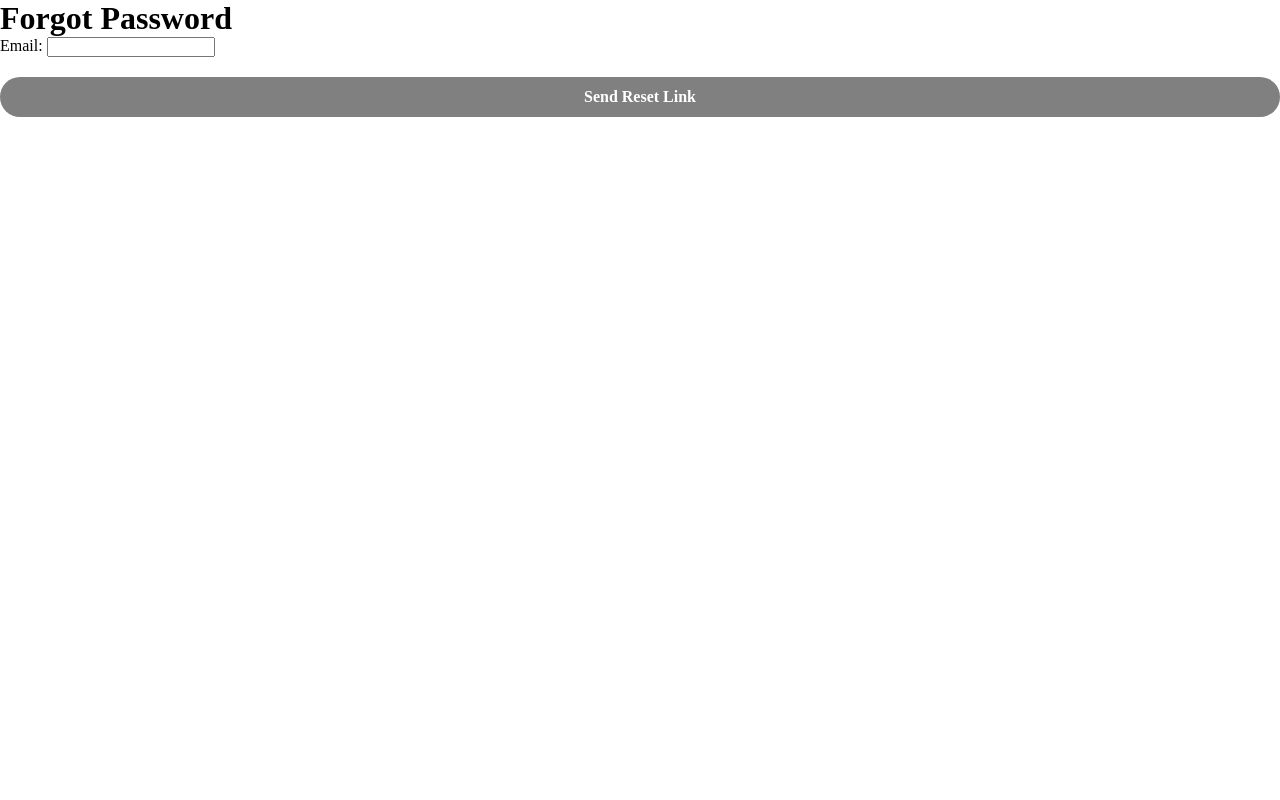
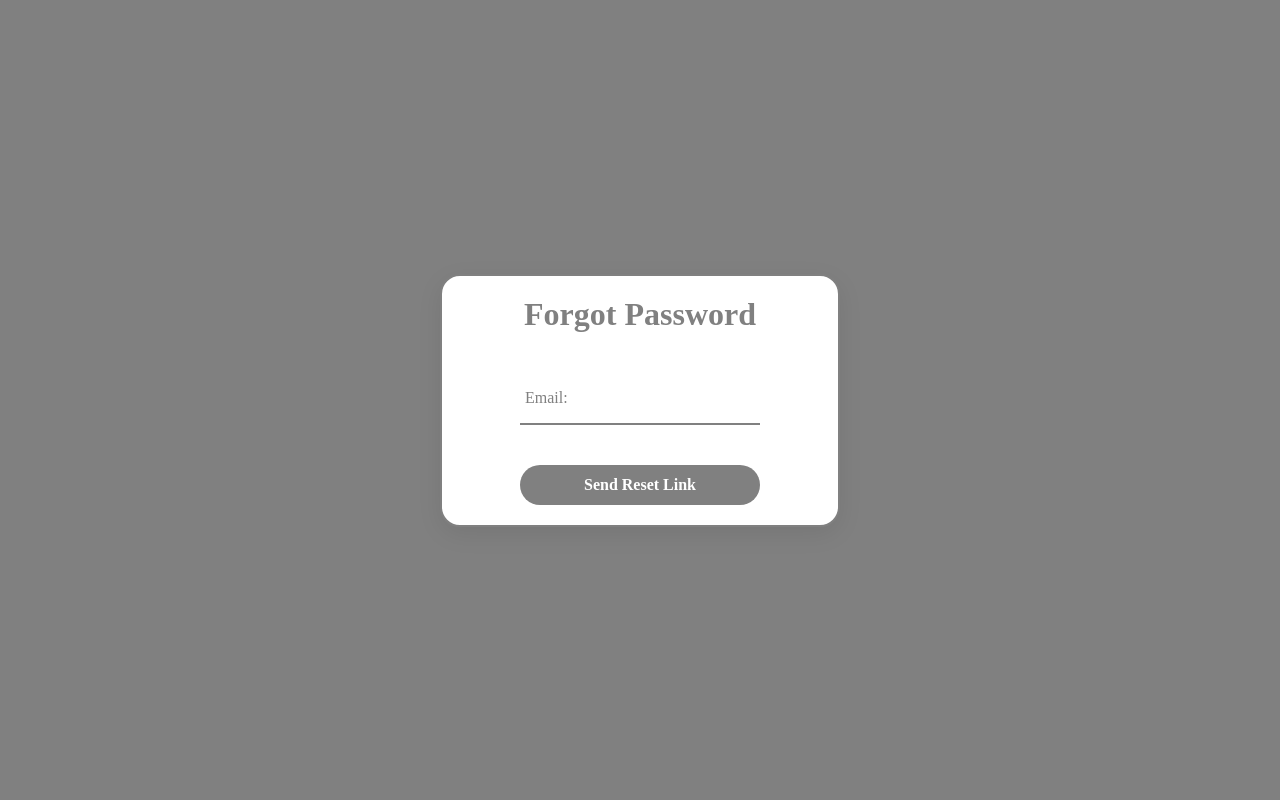
Before and after one commit to Nambwa04/team-project, a Flask app: page /auth/forgot_password in a window 1280 px wide. Run offline with Flask 3, Linux system fonts and the light colour scheme; some libraries are stand-ins or nearby versions.

```diff
--- a/app.py
+++ b/app.py
@@ -5,6 +5,11 @@ from flask_pymongo import PyMongo
 from models import mongo
 from services.realtime import realtime_service
 from flask_mail import Mail
+from dotenv import load_dotenv
+import os
+
+# Load environment variables from .env file
+load_dotenv()
 
 app = Flask(__name__)
 app.config.from_object(Config)
@@ -15,6 +20,11 @@ mongo.init_app(app)
 bcrypt.init_app(app)
 realtime_service.init_app(app)
 mail.init_app(app)
+
+# Print environment variables for debugging
+print("MAIL_USERNAME:", app.config['MAIL_USERNAME'])
+print("MAIL_PASSWORD:", app.config['MAIL_PASSWORD'])
+print("MAIL_DEFAULT_SENDER:", app.config['MAIL_DEFAULT_SENDER'])
 
 # Initialize User collection
 User.init_user()
--- a/routes/auth.py
+++ b/routes/auth.py
@@ -59,7 +59,13 @@ def login():
 
         user = User.find_by_email(email)
 
-        if not user or not bcrypt.check_password_hash(user["password"], password):
+        if not user:
+            print("User not found")  # Debugging line
+            flash("Invalid email or password", "danger")
+            return redirect(url_for("auth.login"))
+
+        if not User.verify_password(user, password):
+            print("Password does not match")  # Debugging line
             flash("Invalid email or password", "danger")
             return redirect(url_for("auth.login"))
 
@@ -132,6 +138,7 @@ def reset_password():
         # Update the user's password
         user = User.find_by_email(email)
         if user:
+            # Pass the plain password to update_password
             User.update_password(user['_id'], new_password)
             flash("Your password has been reset successfully.", "success")
             return redirect(url_for('auth.login'))
--- a/static/css/styles.css
+++ b/static/css/styles.css
@@ -1184,3 +1184,181 @@ button[type="submit"] {
     z-index: 999;
     display: none;
   }
+
+  /* Forgot Password Form */
+.forgot-password-body {
+    display: flex;
+    justify-content: center;
+    align-items: center;
+    min-height: 100vh;
+    width: 100%;
+    background: #808080; /* Gray background color */
+}
+
+.forgot-password-container {
+    position: relative;
+    width: 400px;
+    height: auto;
+    background: #fff; /* White background for the container */
+    border: 2px solid #808080; /* Gray border color */
+    border-radius: 20px;
+    box-shadow: 0 7px 25px rgba(0, 0, 0, 0.08);
+    display: flex;
+    flex-direction: column;
+    justify-content: center;
+    align-items: center;
+    padding: 20px;
+}
+
+.forgot-password-container h2 {
+    font-size: 2em;
+    color: #808080; /* Gray text color */
+    text-align: center;
+    margin-bottom: 20px;
+}
+
+.forgot-password-container .datafield {
+    position: relative;
+    margin: 20px 0;
+    width: 100%;
+    border-bottom: 2px solid #808080; /* Gray border color */
+}
+
+.forgot-password-container .datafield label {
+    position: absolute;
+    top: 50%;
+    left: 5px;
+    transform: translateY(-50%);
+    color: #808080; /* Gray text color */
+    font-size: 1em;
+    pointer-events: none;
+    transition: .5s;
+}
+
+.forgot-password-container .datafield input:focus ~ label,
+.forgot-password-container .datafield input:valid ~ label {
+    top: -5px;
+}
+
+.forgot-password-container .datafield input {
+    width: 100%;
+    height: 50px;
+    background: transparent;
+    border: none;
+    outline: none;
+    font-size: 1em;
+    padding: 0 35px 0 5px;
+    color: #808080; /* Gray text color */
+}
+
+.forgot-password-container .datafield ion-icon {
+    position: absolute;
+    right: 10px;
+    color: #808080; /* Gray icon color */
+    font-size: 1.2em;
+    top: 50%;
+    transform: translateY(-50%);
+}
+
+.forgot-password-btn {
+    width: 100%;
+    height: 40px;
+    border-radius: 40px;
+    background: #808080; /* Gray button background color */
+    border: none;
+    outline: none;
+    cursor: pointer;
+    font-size: 1em;
+    font-weight: 600;
+    color: #fff; /* White text color */
+    margin-top: 20px;
+}
+
+/* Reset Password Form */
+.reset-password-body {
+    display: flex;
+    justify-content: center;
+    align-items: center;
+    min-height: 100vh;
+    width: 100%;
+    background: #808080; /* Gray background color */
+}
+
+.reset-password-container {
+    position: relative;
+    width: 400px;
+    height: auto;
+    background: #fff; /* White background for the container */
+    border: 2px solid #808080; /* Gray border color */
+    border-radius: 20px;
+    box-shadow: 0 7px 25px rgba(0, 0, 0, 0.08);
+    display: flex;
+    flex-direction: column;
+    justify-content: center;
+    align-items: center;
+    padding: 20px;
+}
+
+.reset-password-container h2 {
+    font-size: 2em;
+    color: #808080; /* Gray text color */
+    text-align: center;
+    margin-bottom: 20px;
+}
+
+.reset-password-container .datafield {
+    position: relative;
+    margin: 20px 0;
+    width: 100%;
+    border-bottom: 2px solid #808080; /* Gray border color */
+}
+
+.reset-password-container .datafield label {
+    position: absolute;
+    top: 50%;
+    left: 5px;
+    transform: translateY(-50%);
+    color: #808080; /* Gray text color */
+    font-size: 1em;
+    pointer-events: none;
+    transition: .5s;
+}
+
+.reset-password-container .datafield input:focus ~ label,
+.reset-password-container .datafield input:valid ~ label {
+    top: -5px;
+}
+
+.reset-password-container .datafield input {
+    width: 100%;
+    height: 50px;
+    background: transparent;
+    border: none;
+    outline: none;
+    font-size: 1em;
+    padding: 0 35px 0 5px;
+    color: #808080; /* Gray text color */
+}
+
+.reset-password-container .datafield ion-icon {
+    position: absolute;
+    right: 10px;
+    color: #808080; /* Gray icon color */
+    font-size: 1.2em;
+    top: 50%;
+    transform: translateY(-50%);
+}
+
+.reset-password-btn {
+    width: 100%;
+    height: 40px;
+    border-radius: 40px;
+    background: #808080; /* Gray button background color */
+    border: none;
+    outline: none;
+    cursor: pointer;
+    font-size: 1em;
+    font-weight: 600;
+    color: #fff; /* White text color */
+    margin-top: 20px;
+}
--- a/templates/forgot_password.html
+++ b/templates/forgot_password.html
@@ -1,10 +1,19 @@
 {% extends "base.html" %}
 
+{% block title %}Forgot Password{% endblock %}
+
 {% block content %}
-<h1>Forgot Password</h1>
-<form method="POST">
-    <label for="email">Email:</label>
-    <input type="email" id="email" name="email" required>
-    <button type="submit">Send Reset Link</button>
-</form>
+<div class="forgot-password-body">
+    <div class="forgot-password-container">
+        <h2>Forgot Password</h2>
+        <form action="{{ url_for('auth.forgot_password') }}" method="POST">
+            <div class="datafield">
+                <ion-icon name="mail-outline"></ion-icon>
+                <input type="email" id="email" name="email" required>
+                <label for="email">Email:</label>
+            </div>
+            <button type="submit" class="forgot-password-btn">Send Reset Link</button>
+        </form>
+    </div>
+</div>
 {% endblock %}
```
Also changed, not shown: config.py (+9 -7 lines), models/user.py (+48 -8 lines), templates/reset_password.html (+20 -9 lines), utils.py (+15 -14 lines).
